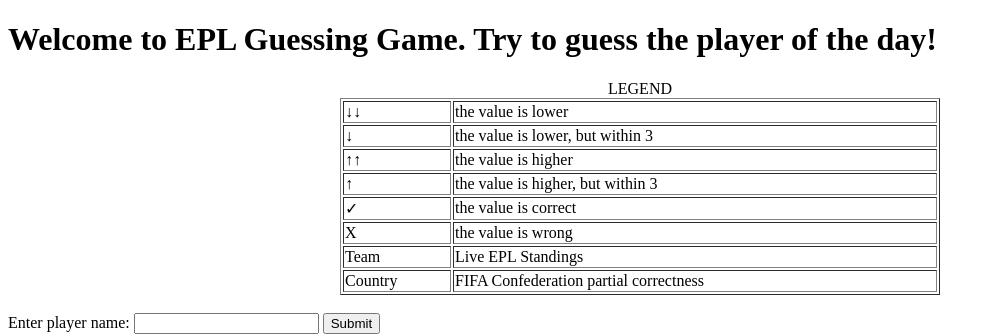
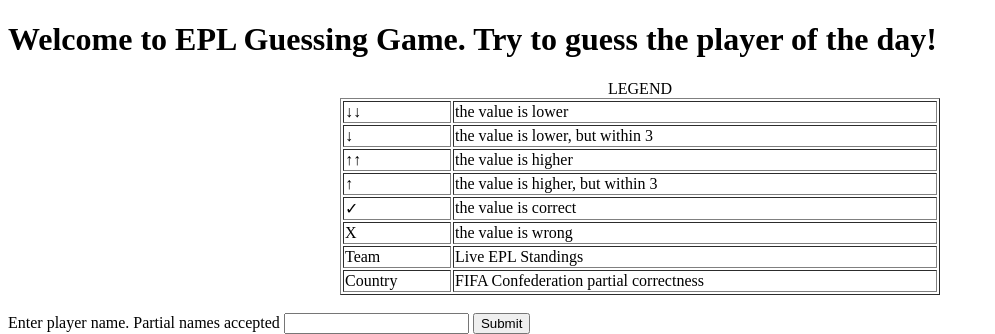
Before and after one commit to noahliebs/daily-epl, a Flask app: page / in a window 1280 px wide. Shown: the top 334 px of the page, without its empty margins (0-995 px from the left). Run offline with Flask 2, Linux system fonts and the light colour scheme.

Commit message:
partial names accepted

```diff
--- a/templates/base.html
+++ b/templates/base.html
@@ -46,7 +46,7 @@
     <br>
     <div>
         <form method="post">
-            <label for="name">Enter player name:</label>
+            <label for="name">Enter player name. Partial names accepted</label>
             <input type="name" id="name" name="player_name" required />
             <button type="submit">Submit</button>
         </form>
```
